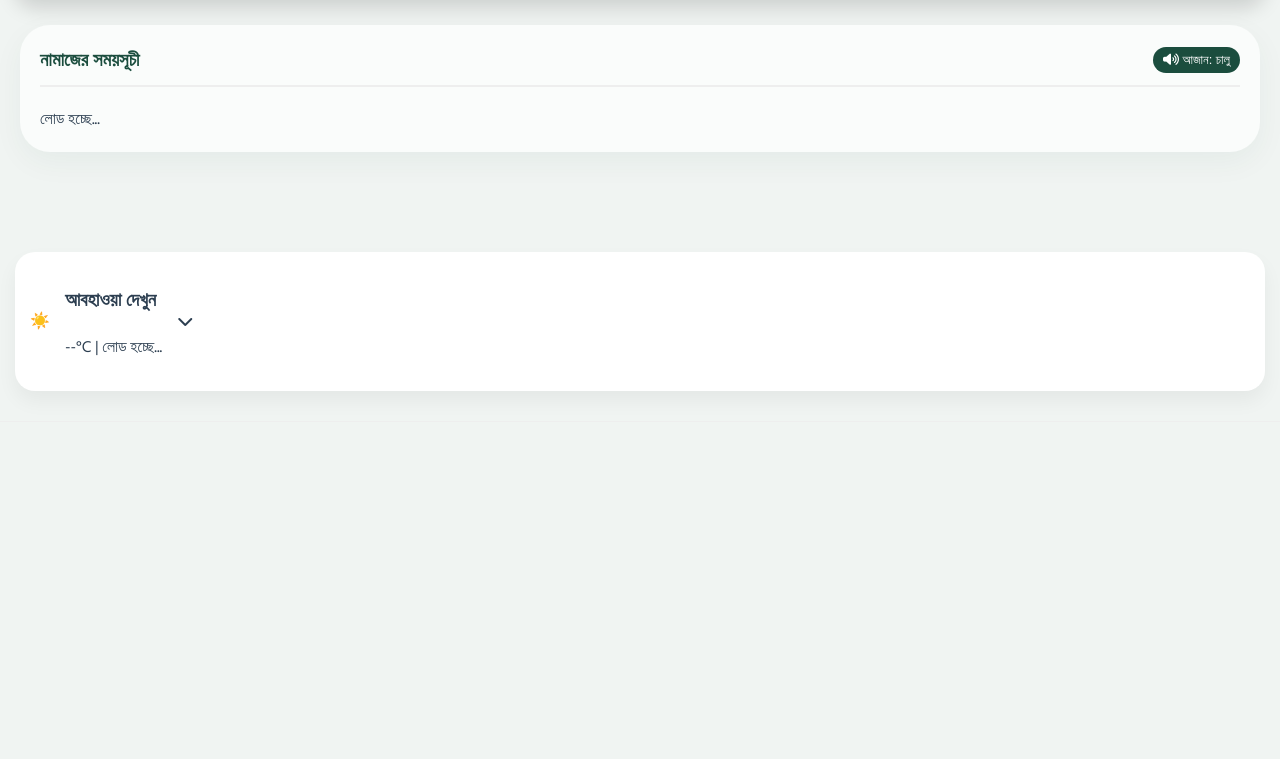
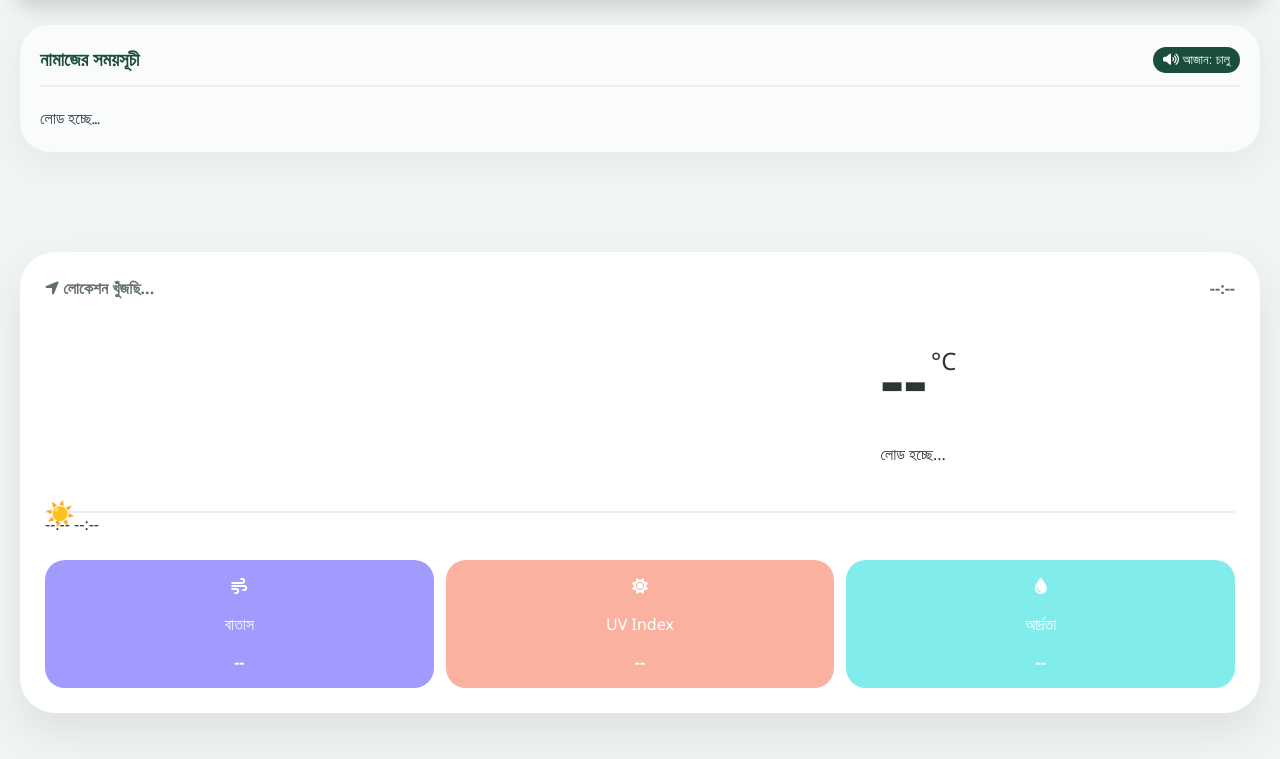
Before and after one commit to sciencebangla50-ai/Nur-Al-Islam-, a plain HTML site: page index.html in a window 1280 px wide. Shown: the part 1085-1844 px from the top of the page. Before the commit the page ends 1532 px from the top, so only its background shows below. Drawn offline with Linux system fonts and the light colour scheme; no server answers.

Commit message:
Add files via upload

```diff
--- a/index.html
+++ b/index.html
@@ -175,62 +175,35 @@
     color: #fff;
     display: block;
 }
-/* সামারি কার্ড */
-.weather-mini-card {
+.weather-premium-card {
     background: #fff;
-    padding: 15px;
-    border-radius: 20px;
-    display: flex;
-    align-items: center;
-    gap: 15px;
-    box-shadow: 0 10px 20px rgba(0,0,0,0.05);
-    margin: 15px;
-    cursor: pointer;
+    border-radius: 35px;
+    padding: 25px;
+    margin: 20px;
+    box-shadow: 0 20px 40px rgba(0,0,0,0.08);
+    font-family: 'Segoe UI', sans-serif;
+    color: #2d3436;
 }
+.top-bar { display: flex; justify-content: space-between; font-weight: 600; color: #636e72; }
+.weather-visual { display: flex; align-items: center; justify-content: space-around; margin: 30px 0; }
+.icon-container { font-size: 5rem; animation: float 3s ease-in-out infinite; }
+@keyframes float { 0%, 100% { transform: translateY(0); } 50% { transform: translateY(-15px); } }
 
-/* বিস্তারিত প্যানেল */
-.weather-details-panel {
-    max-height: 0;
-    overflow: hidden;
-    transition: max-height 0.5s ease-out;
-    background: #fdfdfd;
-    margin: 0 15px;
-    border-radius: 25px;
-}
-.weather-details-panel.open { max-height: 1000px; padding-bottom: 20px; }
+.temp-box h1 { font-size: 4.5rem; margin: 0; display: inline-block; }
+.temp-box .unit { font-size: 1.5rem; vertical-align: top; margin-top: 15px; display: inline-block; }
 
-/* সূর্য অ্যানিমেশন */
-.sun-arc {
-    height: 80px;
-    border: 2px dashed #ddd;
-    border-radius: 100px 100px 0 0;
-    position: relative;
-    margin: 20px 40px;
-}
-.sun-moving {
-    position: absolute;
-    font-size: 1.5rem;
-    bottom: -10px;
-    left: 0%; /* JS দিয়ে মুভ হবে */
-    transition: 2s ease-in-out;
-}
+/* ট্র্যাকার অ্যানিমেশন */
+.sun-moon-tracker { margin: 20px 0; position: relative; }
+.track-line { height: 2px; background: #eee; border-radius: 2px; position: relative; }
+.moving-obj { position: absolute; top: -15px; left: 0%; transition: left 2s ease; font-size: 1.5rem; }
 
-/* ৭ দিনের স্ক্রল (সবুজের ছোঁয়া) */
-.forecast-container-green {
-    background: linear-gradient(to right, #e8f5e9, #c8e6c9);
-    padding: 15px;
-    border-radius: 20px;
-    margin: 15px;
-}
-.forecast-scroll { display: flex; gap: 15px; overflow-x: auto; scrollbar-width: none; }
-.forecast-item { min-width: 80px; text-align: center; }
+.premium-stats { display: grid; grid-template-columns: repeat(3, 1fr); gap: 12px; margin-top: 25px; }
+.stat-box { padding: 15px 5px; border-radius: 20px; text-align: center; color: white; }
+.stat-box.purple { background: #a29bfe; }
+.stat-box.orange { background: #fab1a0; }
+.stat-box.blue { background: #81ecec; }
+.stat-box b { display: block; font-size: 1rem; margin-top: 5px; }
 
-/* কালারিং কার্ডস */
-.info-grid { display: grid; grid-template-columns: repeat(3, 1fr); gap: 10px; margin: 15px; }
-.grid-card { padding: 15px; border-radius: 18px; text-align: center; color: white; }
-.color-1 { background: #6c5ce7; } /* বেগুনী */
-.color-2 { background: #fab1a0; } /* হালকা লাল */
-.color-3 { background: #00cec9; } /* টিল নীল */
 
 
     </style>
@@ -322,51 +295,46 @@
 
         <div id="prayer-list">লোড হচ্ছে...</div>
     </div>
-<div class="weather-mini-card" onclick="toggleWeatherDetails()">
-    <div id="weather-anim-icon">☀️</div>
-    <div class="mini-info">
-        <h3>আবহাওয়া দেখুন</h3>
-        <p><span id="mini-temp">--</span>°C | <span id="mini-desc">লোড হচ্ছে...</span></p>
-    </div>
-    <i class="fas fa-chevron-down"></i>
+<div class="weather-premium-card" id="main-card">
+    <div class="top-bar">
+        <span id="loc-text"><i class="fas fa-location-arrow"></i> লোকেশন খুঁজছি...</span>
+        <span id="time-now">--:--</span>
     </div>
 
-<div id="weather-full-details" class="weather-details-panel">
-    <div class="panel-header">
-        <h2 id="det-loc">লোকেশন...</h2>
-        <p id="det-date">আজ</p>
-    </div>
-
-    <div class="sun-path-container">
-        <div class="sun-arc">
-            <div class="sun-moving" id="sun-mover">☀️</div>
-        </div>
-        <div class="sun-times">
-            <span>🌅 <b id="sr-time">--:--</b></span>
-            <span>🌇 <b id="ss-time">--:--</b></span>
+    <div class="weather-visual">
+        <div id="weather-icon-anim" class="icon-container"></div>
+        <div class="temp-box">
+            <h1 id="temp-main">--</h1>
+            <span class="unit">°C</span>
+            <p id="desc-main">লোড হচ্ছে...</p>
         </div>
     </div>
 
-    <div class="forecast-container-green">
-        <div class="forecast-scroll" id="7day-scroll">
+    <div class="sun-moon-tracker">
+        <div class="track-line">
+            <div id="celestial-obj" class="moving-obj">☀️</div>
+        </div>
+        <div class="sun-labels">
+            <span id="sunrise-time">--:--</span>
+            <span id="sunset-time">--:--</span>
         </div>
     </div>
 
-    <div class="info-grid">
-        <div class="grid-card color-1">
+    <div class="premium-stats">
+        <div class="stat-box purple">
             <i class="fas fa-wind"></i>
             <p>বাতাস</p>
-            <h4 id="det-wind">-- km/h</h4>
+            <b id="wind-val">--</b>
         </div>
-        <div class="grid-card color-2">
+        <div class="stat-box orange">
             <i class="fas fa-sun"></i>
             <p>UV Index</p>
-            <h4 id="det-uv">--</h4>
+            <b id="uv-val">--</b>
         </div>
-        <div class="grid-card color-3">
+        <div class="stat-box blue">
             <i class="fas fa-tint"></i>
             <p>আর্দ্রতা</p>
-            <h4 id="det-hum">--%</h4>
+            <b id="hum-val">--</b>
         </div>
     </div>
 </div>
@@ -696,63 +664,53 @@ function toggleAdhanMaster() {
         });
     }
     // নতুন কোড এখানে শেষ
-function toggleWeatherDetails() {
-    document.getElementById('weather-full-details').classList.toggle('open');
-}
-
-async function updateLiveWeather() {
+async function getPremiumWeather() {
+    // ব্রাউজারের GPS লোকেশন ট্র্যাকিং
+    if (navigator.geolocation) {
+        navigator.geolocation.getCurrentPosition(async (position) => {
+            const lat = position.coords.latitude;
+            const lon = position.coords.longitude;
             const apiKey = 'b9b33da19c284d1e84b141150260904';
-    const url = `https://api.weatherapi.com/v1/forecast.json?key=${apiKey}&q=auto:ip&days=7`;
+            const url = `https://api.weatherapi.com/v1/forecast.json?key=${apiKey}&q=${lat},${lon}&days=7&lang=bn`;
 
             try {
                 const res = await fetch(url);
                 const data = await res.json();
 
-        // ১. সামারি কার্ড আপডেট
-        document.getElementById('mini-temp').innerText = Math.round(data.current.temp_c);
-        document.getElementById('mini-desc').innerText = data.current.condition.text;
+                // ১. তথ্য আপডেট
+                document.getElementById('temp-main').innerText = Math.round(data.current.temp_c);
+                document.getElementById('desc-main').innerText = data.current.condition.text;
+                document.getElementById('loc-text').innerHTML = `<i class="fas fa-map-marker-alt"></i> ${data.location.name}`;
+                document.getElementById('wind-val').innerText = data.current.wind_kph + ' km/h';
+                document.getElementById('hum-val').innerText = data.current.humidity + '%';
+                document.getElementById('uv-val').innerText = data.current.uv;
 
-        // ২. বিস্তারিত ডাটা
-        document.getElementById('det-loc').innerText = data.location.name;
-        document.getElementById('det-wind').innerText = data.current.wind_kph + ' km/h';
-        document.getElementById('det-uv').innerText = data.current.uv;
-        document.getElementById('det-hum').innerText = data.current.humidity + '%';
+                // ২. দিন না রাত চেক করা (is_day: 1 মানে দিন, 0 মানে রাত)
+                const isDay = data.current.is_day;
+                const iconBox = document.getElementById('weather-icon-anim');
+                const celestialObj = document.getElementById('celestial-obj');
 
-        // সূর্যোদয় ও সূর্যাস্ত
-        document.getElementById('sr-time').innerText = data.forecast.forecastday[0].astro.sunrise;
-        document.getElementById('ss-time').innerText = data.forecast.forecastday[0].astro.sunset;
-
-        // সূর্যের পজিশন অ্যানিমেশন (কাল্পনিক লজিক)
-        document.getElementById('sun-mover').style.left = "60%";
-
-        // ৩. ৭ দিনের লিস্ট
-        const scroll = document.getElementById('7day-scroll');
-        scroll.innerHTML = '';
-        data.forecast.forecastday.forEach(day => {
-            const date = new Date(day.date).toLocaleDateString('bn-BD', {weekday: 'short'});
-            scroll.innerHTML += `
-                <div class="forecast-item">
-                    <p style="margin:0; font-weight:bold;">${date}</p>
-                    <span style="font-size:1.5rem;">${getWeatherIcon(day.day.condition.text)}</span>
-                    <p style="margin:0; color:#2d3436;">${Math.round(day.day.maxtemp_c)}°</p>
-                </div>
-            `;
-        });
-
-    } catch (e) { console.log("Error:", e); }
+                if (isDay === 1) {
+                    iconBox.innerHTML = '☀️'; // দিন হলে সূর্য
+                    celestialObj.innerHTML = '☀️';
+                } else {
+                    iconBox.innerHTML = '🌙'; // রাত হলে চাঁদ
+                    celestialObj.innerHTML = '🌙';
+                    document.getElementById('main-card').style.background = "#f0f3f7"; // রাতে কার্ডের রঙ হালকা পরিবর্তন
                 }
 
-// কন্ডিশন অনুযায়ী আইকন/অ্যানিমেশন সেট করা
-function getWeatherIcon(condition) {
-    const cond = condition.toLowerCase();
-    if (cond.includes('sun') || cond.includes('clear')) return '☀️';
-    if (cond.includes('rain')) return '🌧️';
-    if (cond.includes('thunder')) return '⛈️';
-    if (cond.includes('cloud')) return '☁️';
-    return '🌥️';
+                // ৩. সূর্যোদয়/সূর্যাস্ত
+                document.getElementById('sunrise-time').innerText = data.forecast.forecastday[0].astro.sunrise;
+                document.getElementById('sunset-time').innerText = data.forecast.forecastday[0].astro.sunset;
+
+            } catch (e) { console.error("Data error"); }
+        }, () => {
+            alert("দয়া করে GPS লোকেশন অন করুন সঠিক তথ্যের জন্য।");
+        });
+    }
 }
 
-updateLiveWeather();
+getPremiumWeather();
 
 
 async function getRandomHadith() {
```
Lines whose indentation alone changed are shown as unchanged.
